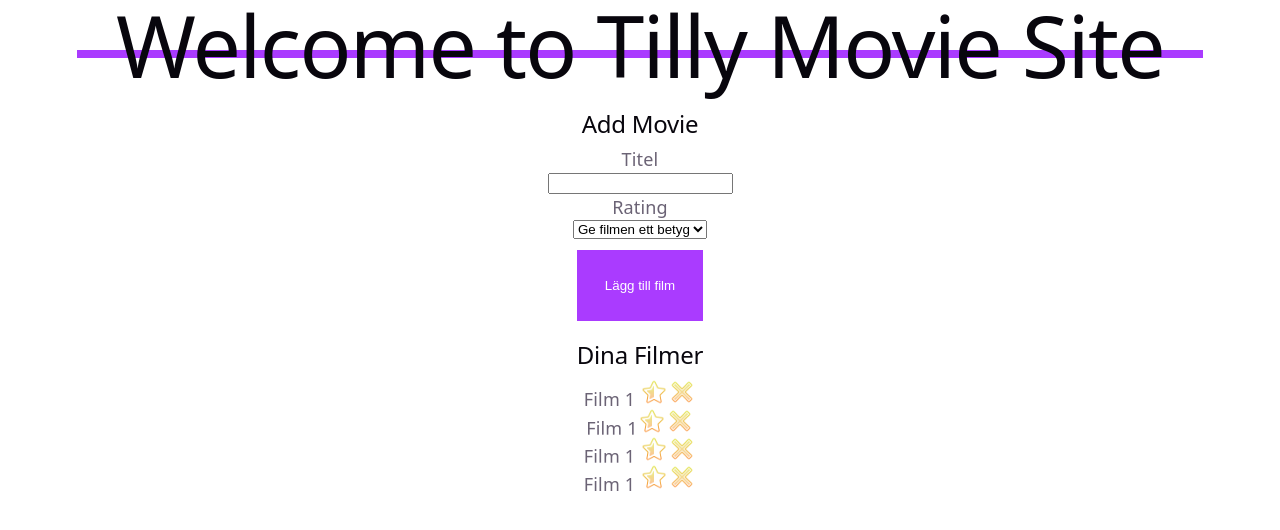
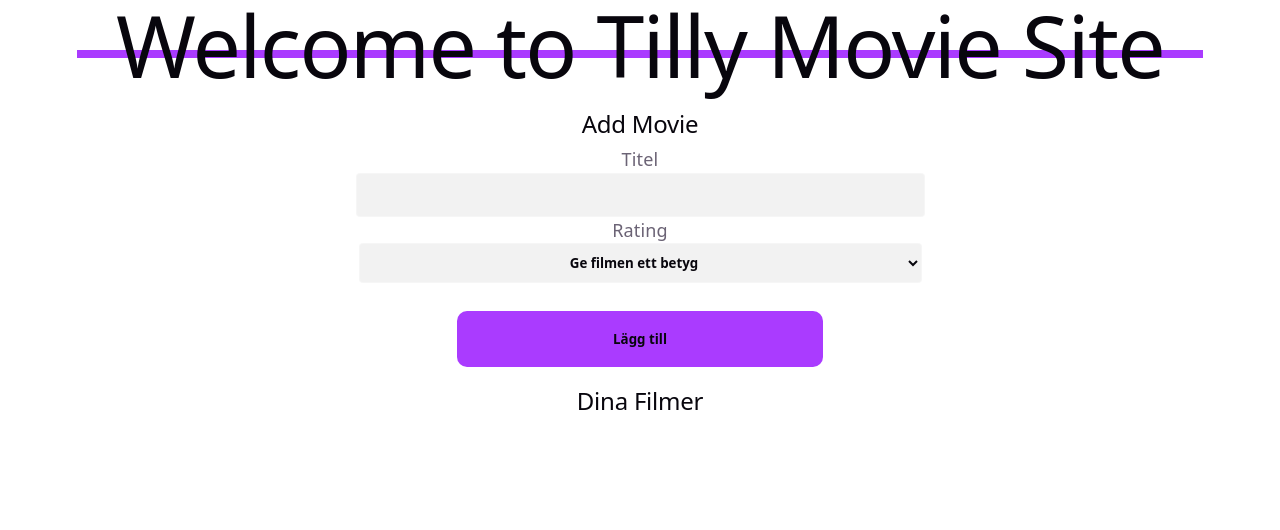
Before and after one commit to Tilly-py/veryCoolReactApp, a React (Vite) app in the folder tillyMovieApp/: page / in a window 1280 px wide. Shown: the top 530 px of the page. Built offline with nearby package versions, Linux system fonts and the light colour scheme.

Commit message:
Lade till funktionalitet för att kunna lägga till filmer vilket fungerar och sidan uppdateras med said film Samt styling

```diff
--- a/tillyMovieApp/src/App.jsx
+++ b/tillyMovieApp/src/App.jsx
@@ -1,15 +1,20 @@
-import MovieForm from './components/movieForm/MovieForm';
+import { useState } from 'react';
+import MovieForm from './components/MovieForm/MovieForm';
 import GlassMorph from './components/GlassMorph/GlassMorph';
 import MovieList from './components/movieList/MovieList';
 function App() {
+  const [movies, setMovies] = useState([]);
+  const addMovie = (movie) => {
+    setMovies([...movies, movie]);
+  };
   return (
     <>
       <GlassMorph />
       <main>
         <div className="App glass-card">
           <h1>Welcome to Tilly Movie Site</h1>
-          <MovieForm />
-          <MovieList />
+          <MovieForm onSubmit={addMovie} />
+          <MovieList movies={movies} />
         </div>
       </main>
     </>
--- a/tillyMovieApp/src/components/movieForm/MovieForm.css
+++ b/tillyMovieApp/src/components/movieForm/MovieForm.css
@@ -10,12 +10,35 @@
   flex-direction: column;
   align-items: center;
 }
-
+#title,
+#rating {
+  width: 100%;
+  height: 5vh;
+  border: 1px solid rgba(255, 255, 255, 0.3);
+  border-style: groove;
+  border-radius: 10px;
+  align-items: center;
+  background-color: rgba(2, 2, 2, 0.05);
+  text-align: center;
+  font-family: var(--heading);
+  border-radius: 4px;
+  font-weight: 700;
+  color: var(--text-h);
+}
 button {
-  margin-top: 2%;
+  display: flex;
+  justify-content: center;
+  align-items: center;
+  width: 65%;
+  margin-top: 5%;
   padding: 5% 5%;
   background-color: var(--accent);
-  color: var(--bg);
   border: var(--accent-border);
   box-shadow: inset 2px -2px 0 var(--accent-shadow);
+  border-radius: 10px;
+  height: 10px;
+  cursor: pointer;
+  color: var(--text-h);
+  font-family: var(--heading);
+  font-weight: 700;
 }
--- a/tillyMovieApp/src/components/movieForm/MovieForm.jsx
+++ b/tillyMovieApp/src/components/movieForm/MovieForm.jsx
@@ -5,8 +5,9 @@ const formElements = {
   title: '',
   rating: '',
 };
-const MovieForm = (onSubmit) => {
+const MovieForm = ({ onSubmit }) => {
   const [inputs, setInputs] = useState(formElements);
+
   const handleInputChange = (e) => {
     const { name, value } = e.target;
     setInputs({
@@ -14,13 +15,18 @@ const MovieForm = (onSubmit) => {
       [name]: value,
     });
   };
+
   const handleSubmit = (e) => {
     e.preventDefault();
-    onSubmit({
+
+    const newMovie = {
       title: inputs.title,
       rating: inputs.rating,
-    });
+    };
+    onSubmit(newMovie);
+    setInputs(formElements);
   };
+
   return (
     <div className="add-movie">
       <h2>Add Movie</h2>
@@ -43,7 +49,7 @@ const MovieForm = (onSubmit) => {
             <option value="4">4</option>
             <option value="5">5</option>
           </select>
-          <button type="submit">Lägg till film</button>
+          <button type="submit">Lägg till</button>
         </div>
       </form>
     </div>
--- a/tillyMovieApp/src/components/movieList/MovieList.css
+++ b/tillyMovieApp/src/components/movieList/MovieList.css
@@ -10,7 +10,30 @@
 img {
   width: 5%;
 }
-li {
+.movie-list-item {
+  padding: 0 20px;
   border: 1px solid rgba(255, 255, 255, 0.3);
-  border-radius: 5%;
+  border-style: groove;
+  border-radius: 10px;
+  height: 10vh;
+  margin: 10px;
+  align-items: center;
+  background-color: rgba(255, 255, 255, 0.05);
 }
+.movie-list-item:hover {
+  background-color: rgba(255, 255, 255, 0.1);
+  box-shadow: inset 0 0 10px var(--accent);
+}
+.movie-content {
+  display: flex;
+  flex-direction: start;
+  justify-content: center;
+  align-items: center;
+  padding: 0 20px;
+}
+.movie-images {
+  display: flex;
+  flex-direction: row-reverse;
+  gap: 10px;
+  margin-left: auto;
+}
--- a/tillyMovieApp/src/components/movieList/MovieList.jsx
+++ b/tillyMovieApp/src/components/movieList/MovieList.jsx
@@ -1,26 +1,23 @@
 import './MovieList.css';
-const MovieList = () => {
+
+const MovieList = ({ movies }) => {
   return (
     <div className="movie-container">
       <h2>Dina Filmer</h2>
       <div className="movie-list">
-        <li>
-          Film 1 <img src="src/assets/star.png" alt="Rating" />
-          <img src="src/assets/remove.png" alt="Remove" />
-        </li>
-        <li>
-          Film 1
-          <img src="src/assets/star.png" alt="Rating" />
-          <img src="src/assets/remove.png" alt="Remove" />
-        </li>
-        <li>
-          Film 1 <img src="src/assets/star.png" alt="Rating" />
-          <img src="src/assets/remove.png" alt="Remove" />
-        </li>
-        <li>
-          Film 1 <img src="src/assets/star.png" alt="Rating" />
-          <img src="src/assets/remove.png" alt="Remove" />
-        </li>
+        {movies.map((movie, index) => (
+          <div className="movie-list-item" key={index}>
+            <div className="movie-content">
+              {movie.title}
+              <div className="movie-images">
+                {[...Array(Number(movie.rating))].map((_, starIndex) => (
+                  <img key={starIndex} src="src/assets/star.png" alt="Rating" />
+                ))}
+                <img src="src/assets/remove.png" alt="Remove" />
+              </div>
+            </div>
+          </div>
+        ))}
       </div>
     </div>
   );
--- a/tillyMovieApp/src/index.css
+++ b/tillyMovieApp/src/index.css
@@ -29,11 +29,12 @@
   }
 }
 
+
 @media (prefers-color-scheme: dark) {
   :root {
     --text: #9ca3af;
     --text-h: #f3f4f6;
-    --bg: #16171d;
+    --bg: radial-gradient(ellipse 80% 60% at 50% 0%, rgba(139, 92, 246, 0.25), transparent 70%), #000000;
     --border: #2e303a;
     --code-bg: #1f2028;
     --accent: #c084fc;
@@ -61,6 +62,7 @@ body {
   display: flex;
   flex-direction: column;
   box-sizing: border-box;
+
 }
 
 h1,
```
